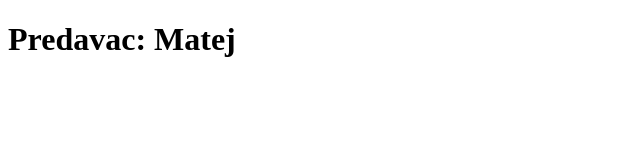
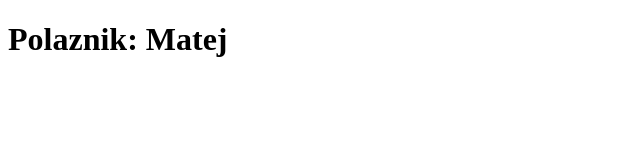
Before and after one commit to matejthedev/primjer_forka, a plain HTML site: page index.html in a window 1280 px wide. Shown: the whole page, without its empty margins (0-640 px from the left). Drawn offline with Linux system fonts and the light colour scheme.

Commit message:
"simple change"

```diff
--- a/index.html
+++ b/index.html
@@ -7,6 +7,6 @@
   <title>Fork - vjezba</title>
 </head>
 <body>
-  <h1>Predavac: Matej</h1>
+  <h1>Polaznik: Matej</h1>
 </body>
 </html>
```
